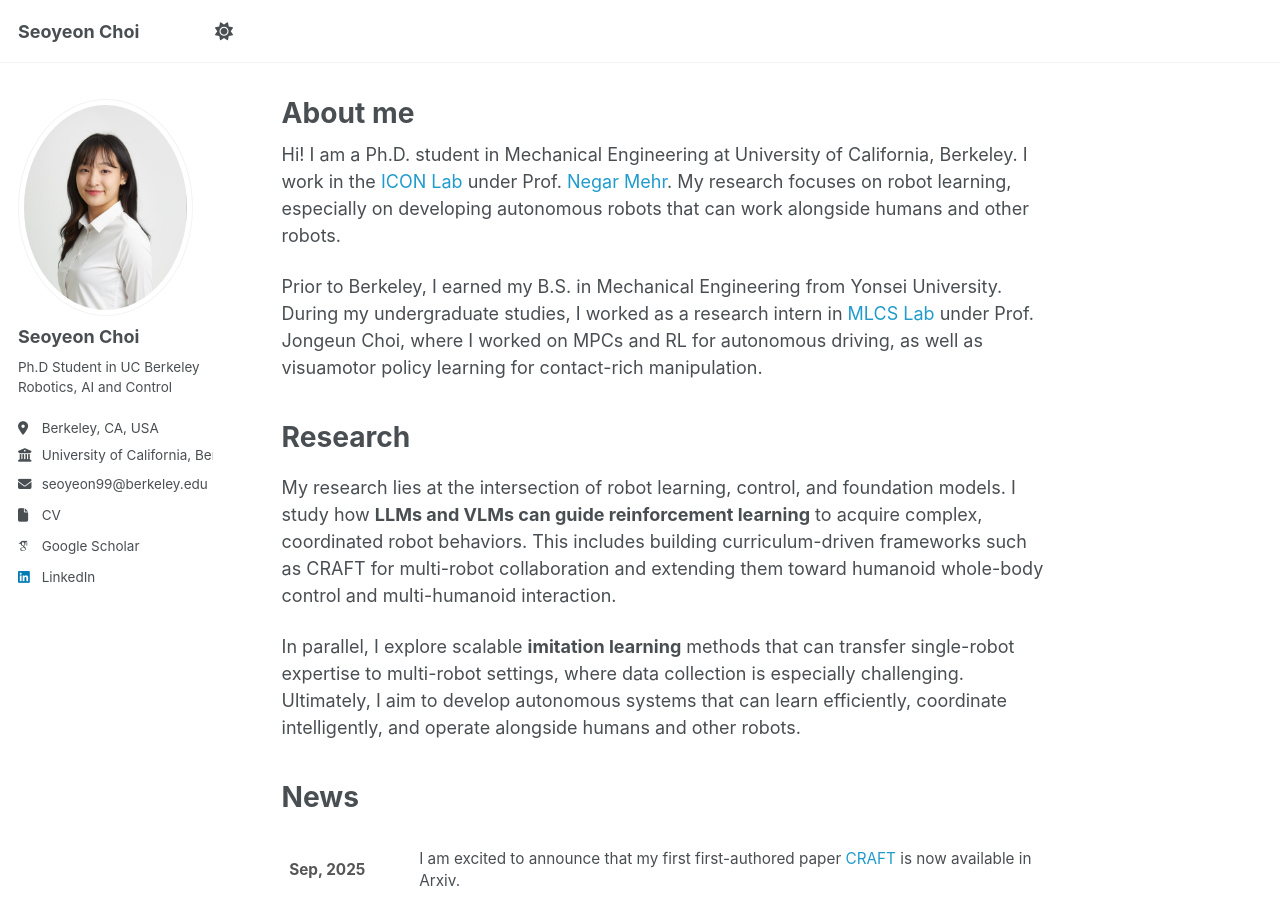
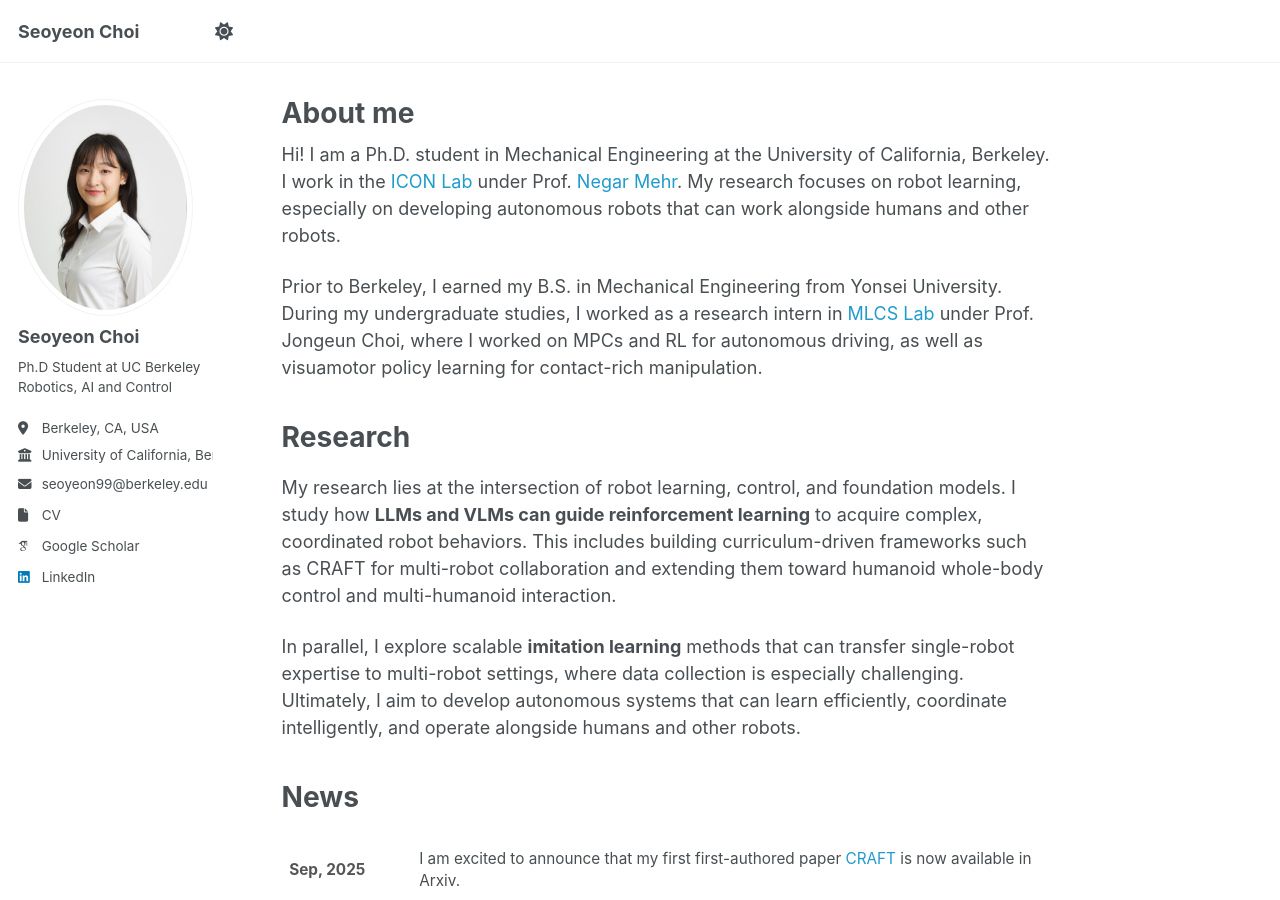
Before and after one commit to n00Nspr1ng/n00Nspr1ng.github.io, a Jekyll site: the page built from _pages/about.md, in a window 1280 px wide and 900 px high. Built offline with Jekyll 4.4.1, drawn with Linux system fonts in a browser that asks for light colours; some web fonts are replaced; a script bundle is joined from its source files by our own code; library files that are not in the unit come from our copies.

Commit message:
corrected typo

```diff
--- a/_config.yml
+++ b/_config.yml
@@ -26,7 +26,7 @@ author:
   avatar           : "Choi-Seoyeon.jpg"
   name             : "Seoyeon Choi"
   pronouns         : # example: "she/her"
-  bio              : "Ph.D Student in UC Berkeley<br>Robotics, AI and Control"
+  bio              : "Ph.D Student at UC Berkeley<br>Robotics, AI and Control"
   location         : "Berkeley, CA, USA"
   employer         : "University of California, Berkeley"
   uri              : # URL
--- a/_pages/about.md
+++ b/_pages/about.md
@@ -7,7 +7,7 @@ redirect_from:
   - /about.html
 ---
 
-Hi! I am a Ph.D. student in Mechanical Engineering at University of California, Berkeley. I work in the [ICON Lab](https://iconlab.negarmehr.com/) under Prof. [Negar Mehr](https://negarmehr.com/). My research focuses on robot learning, especially on developing autonomous robots that can work alongside humans and other robots.
+Hi! I am a Ph.D. student in Mechanical Engineering at the University of California, Berkeley. I work in the [ICON Lab](https://iconlab.negarmehr.com/) under Prof. [Negar Mehr](https://negarmehr.com/). My research focuses on robot learning, especially on developing autonomous robots that can work alongside humans and other robots.
 
 Prior to Berkeley, I earned my B.S. in Mechanical Engineering from Yonsei University. During my undergraduate studies, I worked as a research intern in [MLCS Lab](https://mlcs.yonsei.ac.kr/) under Prof. Jongeun Choi, where I worked on MPCs and RL for autonomous driving, as well as visuamotor policy learning for contact-rich manipulation.
 
```
